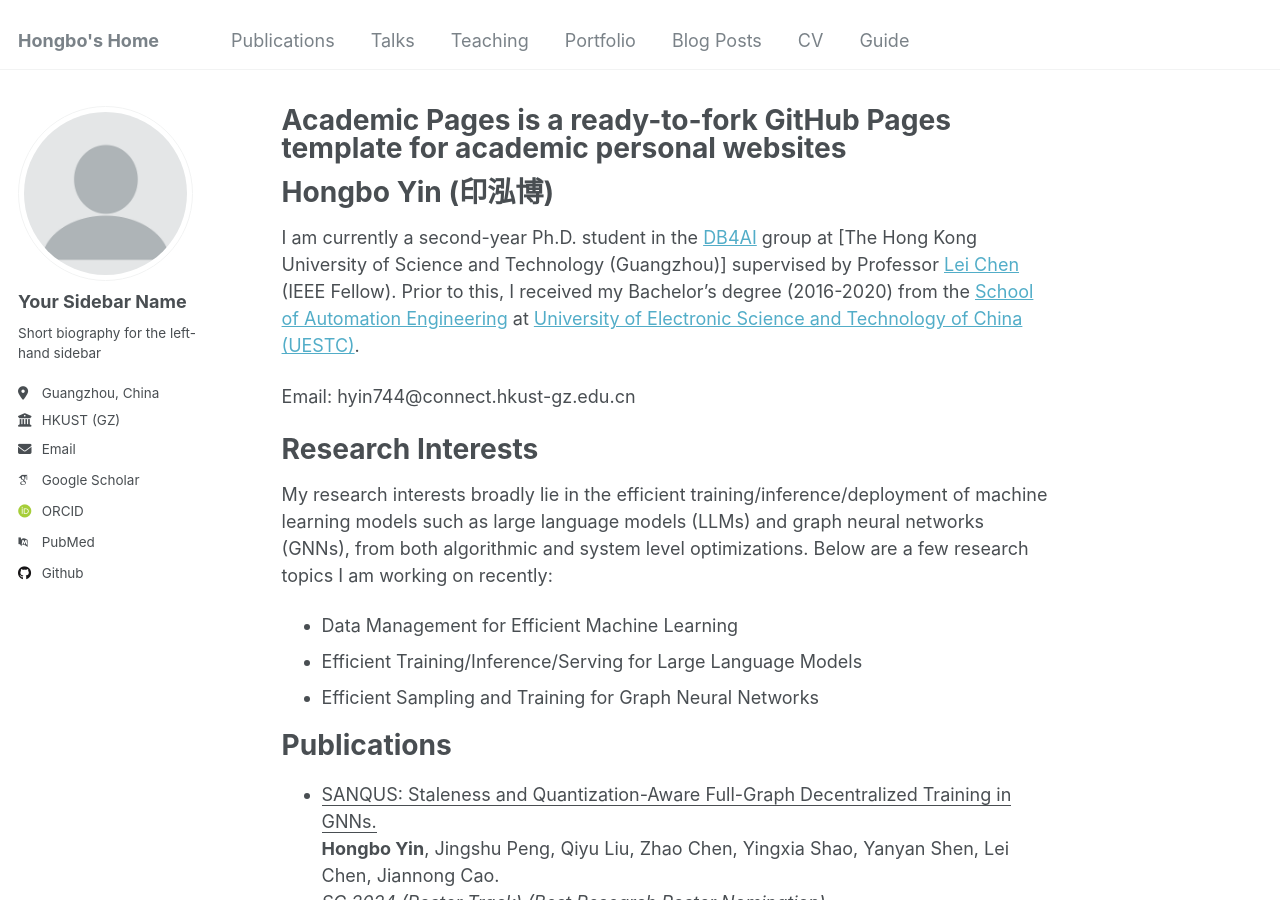
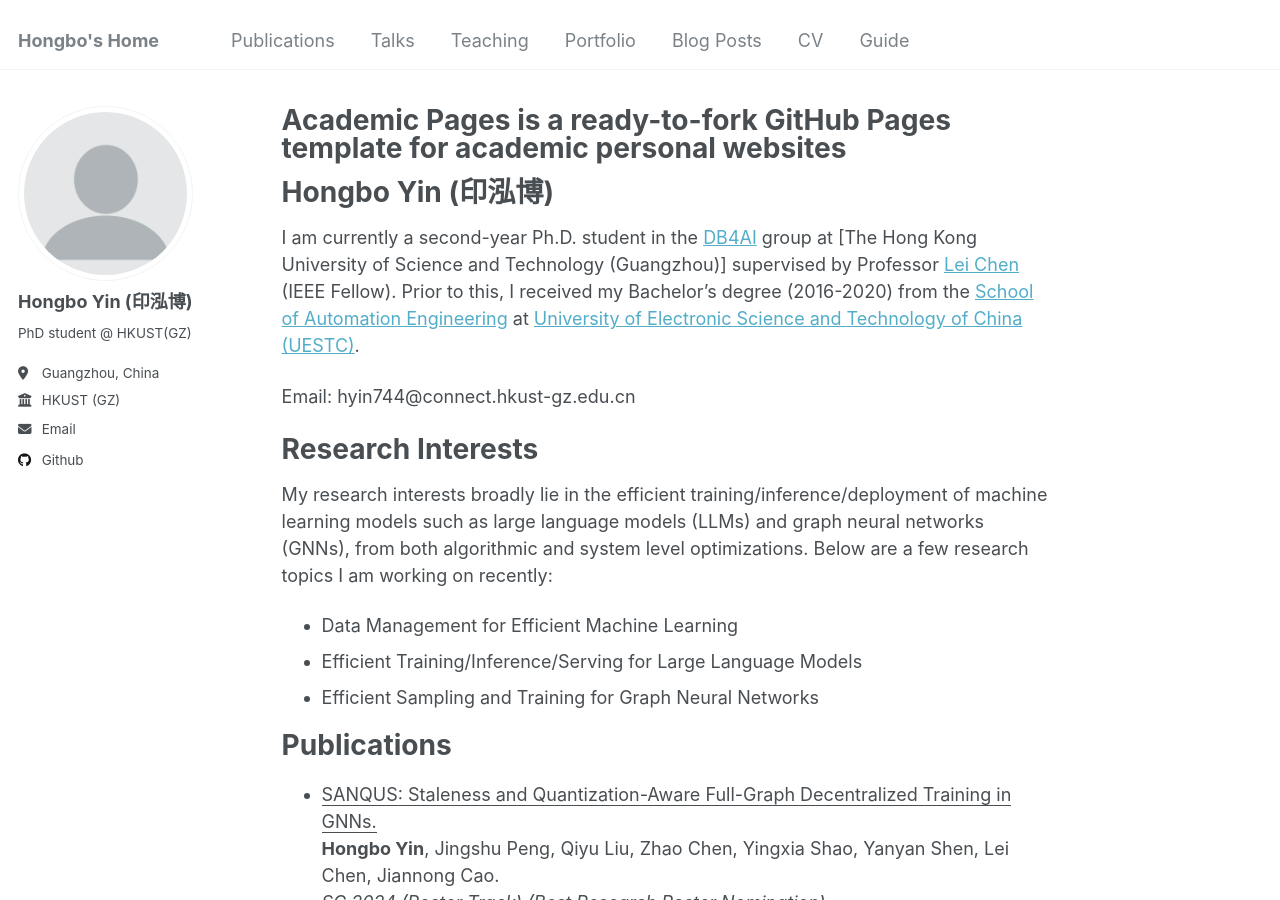
Before and after one commit to yinhbo/yinhbo.github.io, a Jekyll site: the page built from _pages/about.md, in a window 1280 px wide and 900 px high. Built offline with Jekyll 4.4.1, drawn with Linux system fonts in a browser that asks for light colours; some web fonts are replaced.

Commit message:
Update _config.yml

```diff
--- a/_config.yml
+++ b/_config.yml
@@ -11,7 +11,7 @@ locale                   : "en-US"
 title                    : "Hongbo's Home"
 title_separator          : "-"
 name                     : &name "Hongbo YIN"
-description              : &description "personal description"
+description              : &description "PhD student from HKUST(GZ)"
 url                      : "" # https://academicpages.github.io # the base hostname & protocol for your site e.g. "https://[your GitHub username].github.io"
 baseurl                  : "" # the subpath of your site, e.g. "/blog"
 repository               : "yinhbo/yinhbo.github.io"
@@ -22,9 +22,9 @@ repository               : "yinhbo/yinhbo.github.io"
 author:
   # Biographic information
   avatar           : "profile.png"
-  name             : "Your Sidebar Name"
+  name             : "Hongbo Yin (印泓博)"
   pronouns         : # example: "she/her"
-  bio              : "Short biography for the left-hand sidebar"
+  bio              : "PhD student @ HKUST(GZ)"
   location         : "Guangzhou, China"
   employer         : "HKUST (GZ)"
   uri              : # URL
@@ -32,11 +32,11 @@ author:
 
   # Academic websites
   arxiv            : # URL - Update with the correct link to your profile
-  googlescholar    : "https://scholar.google.com/citations?user=PS_CX0AAAAAJ"
+  googlescholar    : # "https://scholar.google.com/citations?user=PS_CX0AAAAAJ"
   impactstory      : # URL
-  orcid            : "http://orcid.org/yourorcidurl"
+  orcid            : # "http://orcid.org/yourorcidurl"
   semantic         : # URL
-  pubmed           : "https://www.ncbi.nlm.nih.gov/pubmed/?term=john+snow"
+  pubmed           : # "https://www.ncbi.nlm.nih.gov/pubmed/?term=john+snow"
   researchgate     : # URL
   scopus           : # URL
 
@@ -44,7 +44,7 @@ author:
   bitbucket        : # Username - Update with your username on the site
   codepen          : # Username
   dribbble         : # Username
-  github           : "academicpages"
+  github           : "calla212"
   kaggle           : # Username
   stackoverflow    : # User number or user number and name (i.e., use "1" or "1/jeff-atwood")
 
```
